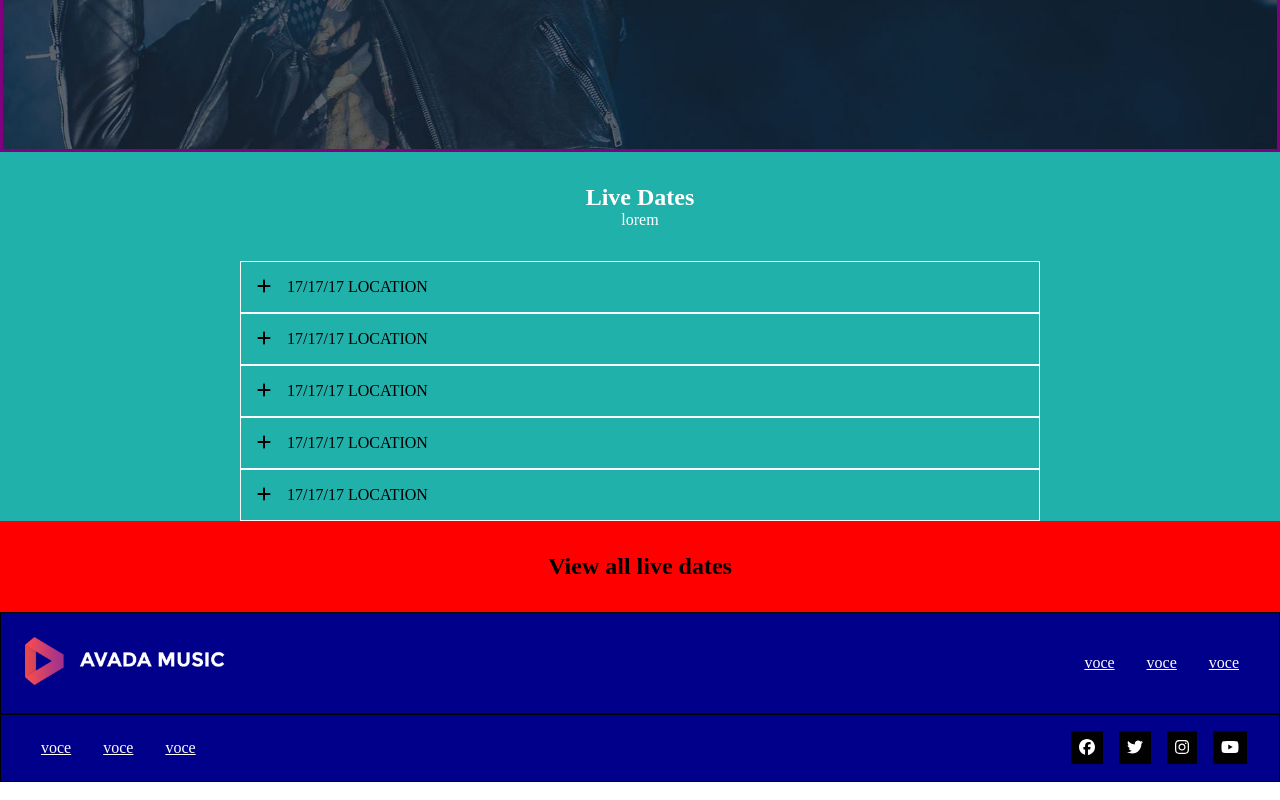
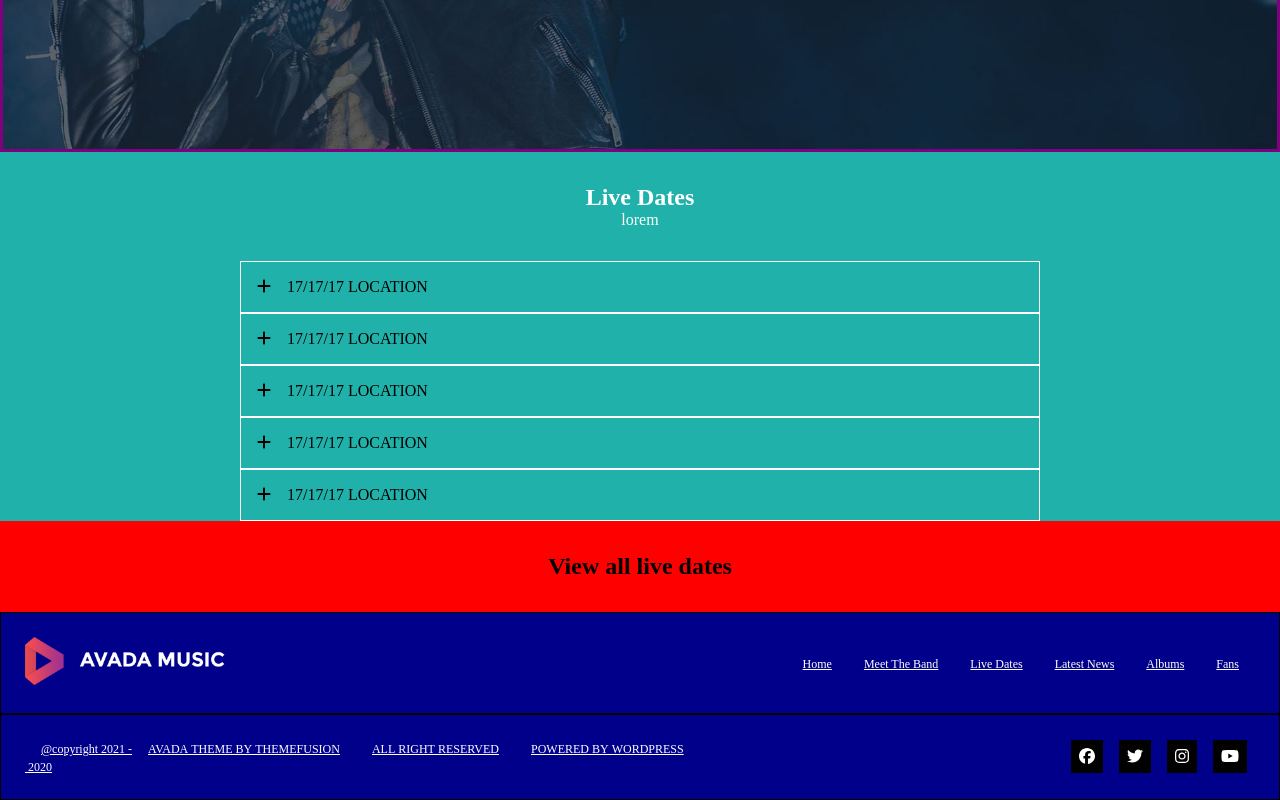
Before and after one commit to MarcelloPet94/proj-html-vuejs, a Vue app: page / in a window 1280 px wide. Shown: the part 2502-3302 px from the top of the page. Built offline with nearby package versions, Linux system fonts and the light colour scheme.

Commit message:
testi footer

```diff
--- a/src/components/Footer.vue
+++ b/src/components/Footer.vue
@@ -7,9 +7,7 @@
 
       <div class="info_footer_content">
         <ul>
-          <li><a href="#">voce</a></li>
-          <li><a href="#">voce</a></li>
-          <li><a href="#">voce</a></li>
+          <li v-for="(showthis , indice) in vocimenu" :key="indice"><a :href="showthis.href">{{showthis.voce}}</a></li>
         </ul>
       </div>
     </div>
@@ -18,9 +16,18 @@
       <div class="sx_content">
       <div class="info_footer_content">
         <ul>
-          <li><a href="#">voce</a></li>
-          <li><a href="#">voce</a></li>
-          <li><a href="#">voce</a></li>
+          <li>
+            <a href="#">@copyright&nbsp;2021&nbsp;-&nbsp;2020</a>
+          </li>
+          <li>
+            <a href="#">AVADA&nbsp;THEME&nbsp;BY&nbsp;THEMEFUSION</a>
+          </li>
+          <li>
+            <a href="#">ALL&nbsp;RIGHT&nbsp;RESERVED</a>
+          </li>
+          <li>
+            <a href="#">POWERED&nbsp;BY&nbsp;WORDPRESS</a>
+          </li>
         </ul>
       </div>
       </div>
@@ -46,6 +53,33 @@ export default {
         {'social' : 'fab fa-twitter' , 'url' : "#"},
         {'social' : 'fab fa-instagram' , 'url' : "#"},
         {'social' : 'fab fa-youtube' , 'url' : "#"}
+      ],
+      vocimenu: [
+        {
+          'voce': 'Home',
+          'href': '#',
+          'copyright': '@',
+        },
+        {
+          'voce': 'Meet The Band',
+          'href': '#'
+        },
+        {
+          'voce': 'Live Dates',
+          'href': '#livedate'
+        },
+        {
+          'voce': 'Latest News',
+          'href': '#'
+        },
+        {
+          'voce': 'Albums',
+          'href': '#'
+        },
+        {
+          'voce': 'Fans',
+          'href': '#'
+        }
       ]
     }
   }
@@ -91,6 +125,7 @@ export default {
 
           a
           {
+            font-size: 12px;
             color: #fff;
             padding: 16px;
           }
```
